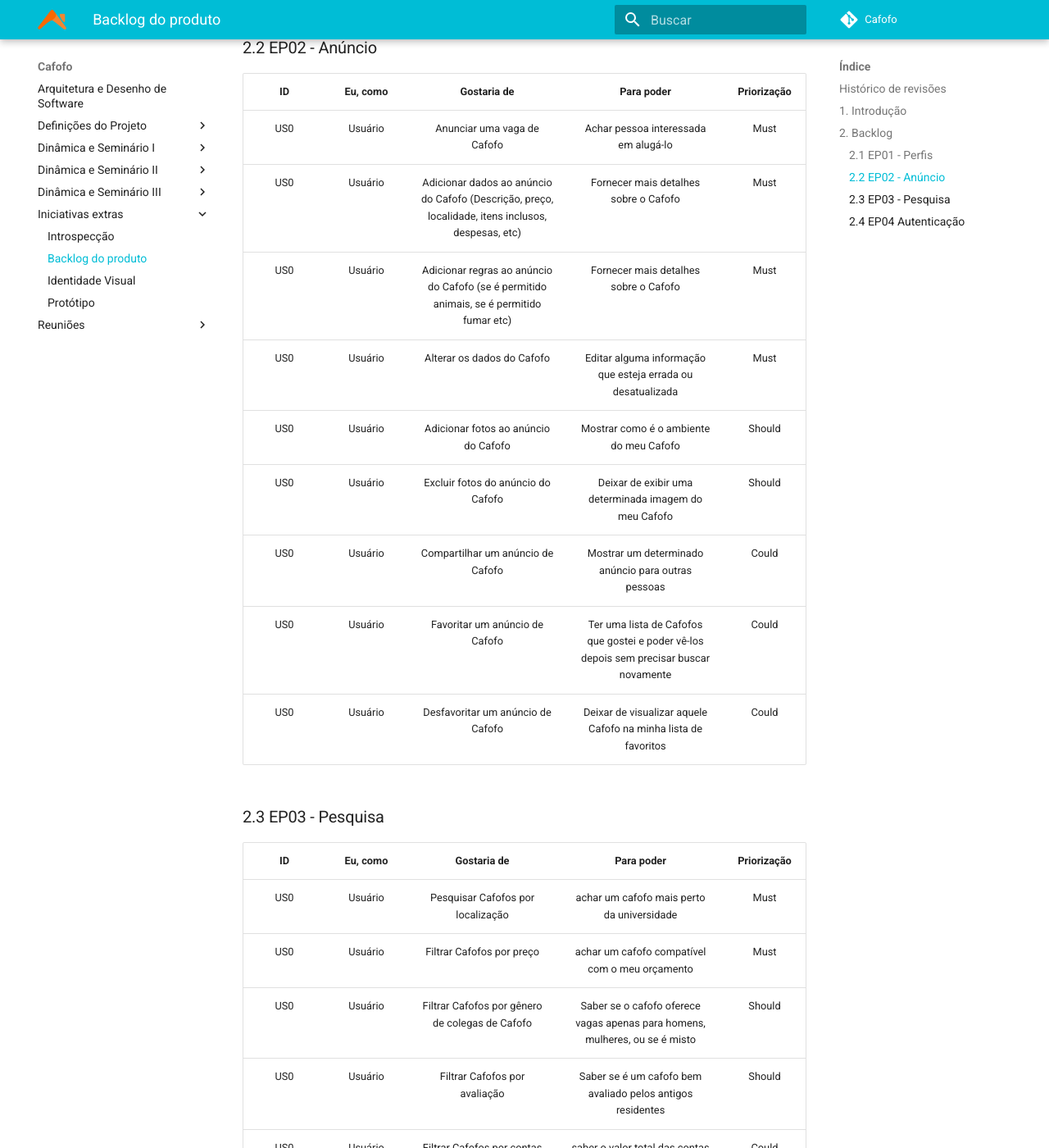
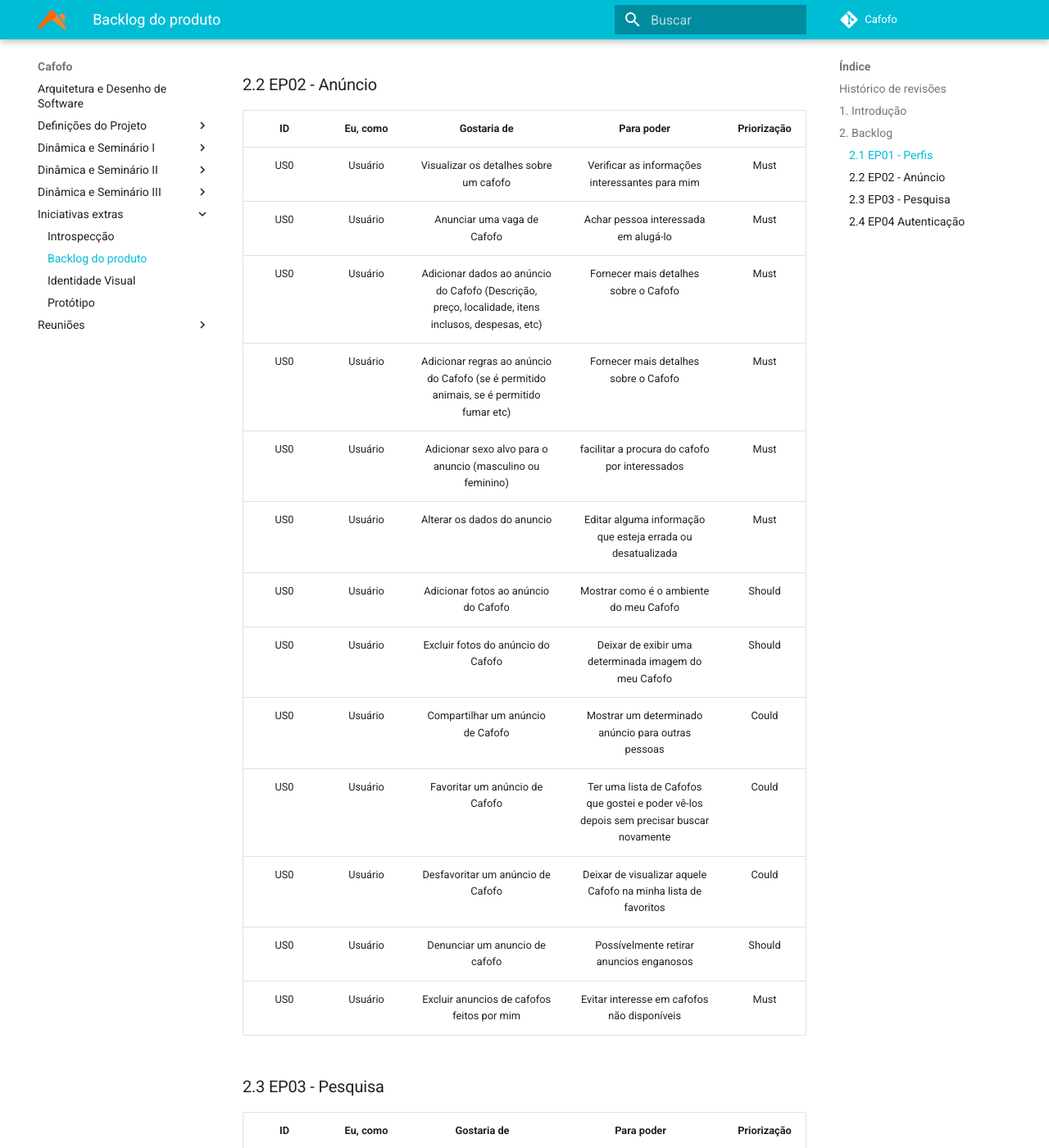
Before and after one commit to desenho-2019/Wiki, an MkDocs documentation site: the page built from docs/Iniciativas extras/backlog.md, in a window 1280 px wide and 1400 px high, scrolled down 913 px. Shown: the whole window at 82% size. Built offline with MkDocs 1.6.1 and Material for MkDocs 9.7.7, drawn with Linux system fonts in a browser that asks for light colours; some of the changed text lies outside the part shown.

Commit message:
Adicionando US ao épico 02
Co-authored-by: WeillerFernandes <weillerfernandes@gmail.com>

```diff
--- a/docs/Iniciativas extras/backlog.md
+++ b/docs/Iniciativas extras/backlog.md
@@ -7,6 +7,7 @@
 | 25/09/2019 | 0.2 | Adicionando histórias de usuário do EP02 | Weiller Fernandes |
 | 25/09/2019 | 0.3 | Adicionando histórias de usuário do EP03 | Caio César Beleza |
 | 25/09/2019 | 0.3 | Adicionando histórias de usuário do EP03 | João Gabriel |
+| 25/09/2019 | 0.3 | Adicionando histórias de usuário do EP02 | Victor Rodrigues |
 
 ## 1. Introdução
 
@@ -23,15 +24,20 @@
 
 | ID | Eu, como | Gostaria de | Para poder | Priorização |
 | :---: | :---: | :---: | :---: | :---: |
+| US0 | Usuário | Visualizar os detalhes sobre um cafofo | Verificar as informações interessantes para mim | Must |
 | US0 | Usuário | Anunciar uma vaga de Cafofo | Achar pessoa interessada em alugá-lo | Must |
 | US0 | Usuário | Adicionar dados ao anúncio do Cafofo (Descrição, preço, localidade, itens inclusos, despesas, etc) | Fornecer mais detalhes sobre o Cafofo | Must |
 | US0 | Usuário | Adicionar regras ao anúncio do Cafofo (se é permitido animais, se é permitido fumar etc) | Fornecer mais detalhes sobre o Cafofo | Must |
-| US0 | Usuário | Alterar os dados do Cafofo | Editar alguma informação que esteja errada ou desatualizada | Must |
+| US0 | Usuário | Adicionar sexo alvo para o anuncio (masculino ou feminino) | facilitar a procura do cafofo por interessados | Must |
+| US0 | Usuário | Alterar os dados do anuncio | Editar alguma informação que esteja errada ou desatualizada | Must |
 | US0 | Usuário | Adicionar fotos ao anúncio do Cafofo | Mostrar como é o ambiente do meu Cafofo | Should |
 | US0 | Usuário | Excluir fotos do anúncio do Cafofo | Deixar de exibir uma determinada imagem do meu Cafofo | Should |
 | US0 | Usuário | Compartilhar um anúncio de Cafofo | Mostrar um determinado anúncio para outras pessoas | Could |
 | US0 | Usuário | Favoritar um anúncio de Cafofo | Ter uma lista de Cafofos que gostei e poder vê-los depois sem precisar buscar novamente | Could |
 | US0 | Usuário | Desfavoritar um anúncio de Cafofo | Deixar de visualizar aquele Cafofo na minha lista de favoritos | Could |
+| US0 | Usuário | Denunciar um anuncio de cafofo | Possívelmente retirar anuncios enganosos | Should |
+| US0 | Usuário | Excluir anuncios de cafofos feitos por mim | Evitar interesse em cafofos não disponíveis | Must |
+
 
 ### 2.3 EP03 - Pesquisa
 
@@ -44,7 +50,7 @@
 | US0 | Usuário | Filtrar Cafofos por contas inclusas | saber o valor total das contas extras do cafofo | Could |
 | US0 | Usuário | Filtrar  por itens que acompanham o Cafofo | saber se possuí WiFi, cama, ar-condicionado ,armário e escrivaninha disponível| Could |
 | US0 | Usuário | Filtar Cafofos por número de pessoas que compartilham o local|  saber por quantas pessoas despesas serão divididas |Could |
-| US0 | Usuáro | Filtrar Cafofos por presença de animais de estimação | se existe cachorro, gato ou outro animal morando no Cafofo | Would |
+| US0 | Usuário | Filtrar Cafofos por presença de animais de estimação | se existe cachorro, gato ou outro animal morando no Cafofo | Would |
 | US0 | Usuário | Filtrar Cafofos por possibilidade de fumar no local | Saber se pode fumar ou não no Cafofo| Would|
 
 
```
